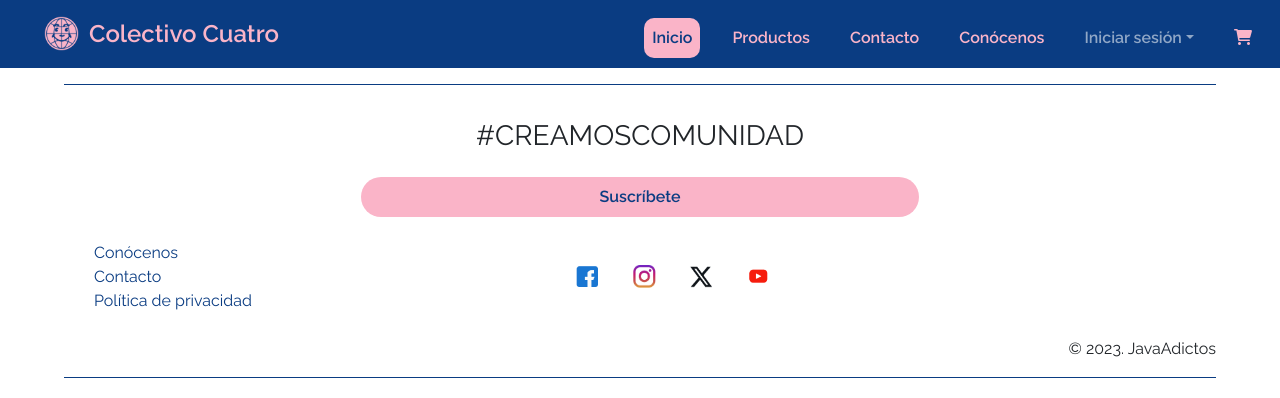
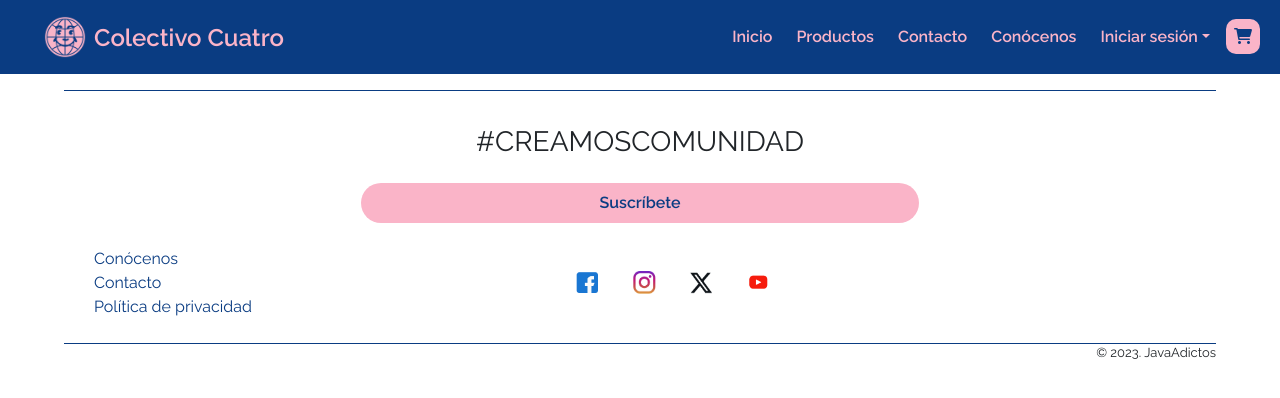
Before and after one commit to LuisRFE0/colectivo-cuatro-react, a React (Vite) app: page /colectivo-cuatro-react/carrito in a window 1280 px wide. Shown: the top 398 px of the page. Built offline with nearby package versions, Linux system fonts and the light colour scheme.

Commit message:
NavBar item active ya funciona

```diff
--- a/src/App.jsx
+++ b/src/App.jsx
@@ -23,8 +23,9 @@ export const App = () => {
                     <Route path="/colectivo-cuatro-react/productos" element={<Products />} />
                     <Route path="/colectivo-cuatro-react/contacto" element={<Contact />} />
                     <Route path="/colectivo-cuatro-react/nosotros" element={<Nosotros />} />
-                    <Route path="/colectivo-cuatro-react/sesion" element={<Login />} />
-                    <Route path="/colectivo-cuatro-react/singup" element={<Singup />} />
+                    <Route path="/colectivo-cuatro-react/login" element={<Login />} />
+                    <Route path="/colectivo-cuatro-react/signup" element={<Singup />} />
+                    <Route path="/colectivo-cuatro-react/carrito" />
 
 
                 </Routes>
--- a/src/assets/styles/footer.css
+++ b/src/assets/styles/footer.css
@@ -1,6 +1,6 @@
 
 .linea-footer {
-    margin: 1rem auto 0 auto;
+    margin: 1rem auto 1rem auto;
     border-top: 1px solid var(--azul);
     width: 90%;
     border-bottom: 1px solid var(--azul);
@@ -19,7 +19,7 @@
     border-radius: 45px;
     margin-top: 16px;
     padding: 8px;
-    font-size: 16px;
+    font-size: 16px ;
     font-style: bold;
     font-weight: 700;
     border: none;
@@ -51,7 +51,11 @@
     color: var(--azul);
 
 }
-
+.footer-copyright {
+    float: right;
+    font-size: small;
+    margin-bottom: 1rem;
+}
 
 .icon-local {
     width: 4%;
--- a/src/assets/styles/header.css
+++ b/src/assets/styles/header.css
@@ -5,59 +5,15 @@
 .navegacion {
     background-color: var(--azul) !important;
     color: white;
-
 }
 
-
-.nav-item {
-    margin: 8px 8px 0px 8px;
-    padding-left: 8px;
-}
-
-.nav-item .active {
-    background-color: var(--rosa);
-    border-radius: 10px;
-    color: var(--azul) !important;
-
-}
-
-.nav-link {
-    padding: 8px;
-    font-weight: 700;
-}
-
-
-
-.dropdown-menu {
-    margin-top: 1rem !important;
-    background-color: var(--azul);
-    padding: 0.5rem;
-    border-radius: 1rem;
-}
-
-
-.dropdown-menu li:hover {
-    background-color: var(--rosa);
-}
-
-
-
-.color-texto {
-    color: var(--rosa);
-}
-
-.color-texto:hover {
-    background-color: var(--rosa);
-    border-radius: 10px;
-    color: var(--azul);
-}
-
-.colectivo {
-    font-family: "raleway", sans-serif;
+span.colectivo {
+    text-decoration: none !important ;
+    font-family: "raleway", sans-serif!important;
     font-weight: 600;
     font-style: normal;
     font-size: 24px;
-    margin-left: 10px;
+    margin: 4px 0 0 0.5rem;
 
 }
 
@@ -70,7 +26,37 @@
     margin: 8px 0px 8px 32px;
 }
 
-.color-texto-logo:hover {
+
+#navbarNav a {
+    margin: 8px 8px 0px 8px;
+    padding-left: 8px;
+    font-weight: 700    ;
     text-decoration: none;
     color: var(--rosa);
 }
+
+
+#navbarNav a:hover {
+    background-color: var(--rosa);
+    border-radius: 10px;
+    padding: 0.5rem;
+    color: var(--azul) !important;
+}
+
+.nav-active {
+    background-color: var(--rosa);
+    border-radius: 10px;
+    padding: 0.5rem;
+    color: var(--azul) !important;
+}
+
+.dropdown-menu {
+    margin-top: 1rem !important;
+    background-color: var(--azul);
+    padding: 0.5rem;
+    border-radius: 1rem;
+}
+
+.dropdown-menu li:hover {
+    background-color: var(--rosa);
+}
--- a/src/components/Footer/Footer.jsx
+++ b/src/components/Footer/Footer.jsx
@@ -56,7 +56,7 @@ export const Footer = () => {
                 </div>
                 <br />
             </div>
-            <p style={{ textAlign: "end" }}>© 2023. JavaAdictos</p>
+            <span className='footer-copyright'>© 2023. JavaAdictos</span>
         </footer>
     )
 }
--- a/src/components/Header/Header.jsx
+++ b/src/components/Header/Header.jsx
@@ -1,18 +1,29 @@
 import '../../assets/styles/header.css'
 import logo from '../../assets/images/home/logo-carita.png';
-import { Link } from 'react-router-dom';
+import React, { useEffect, useState } from 'react';
+import { Link, useLocation } from 'react-router-dom';
 
 export const Header = () => {
+    const location = useLocation();
+    const [url, setUrl] = useState(null);
+
+    useEffect(() => {
+      setUrl(location.pathname);
+    }, [location]);
+
+    console.log(url);
+
     return (
         <>
             <header>
-                <nav className="navbar navbar-expand-lg  navegacion" data-bs-theme="dark">
+             <nav className="navbar navbar-expand-lg  navegacion" data-bs-theme="dark">
                     <div className="container-fluid">
-                        <Link className="color-texto-logo" to='/colectivo-cuatro-react/'>
-                            <img src={logo} alt="Logo" width="35" height="35"
+
+                    <Link to="/colectivo-cuatro-react" className='color-texto-logo'>
+                            <img src={logo} alt="Logo" width="42" height="42"
                                 className="d-inline-block align-text-top" />
                             <span className="colectivo">Colectivo Cuatro</span>
-                        </Link>
+                    </Link>
                         <button className="navbar-toggler" type="button" data-bs-toggle="collapse" data-bs-target="#navbarNav"
                             aria-controls="navbarNav" aria-expanded="false" aria-label="Toggle navigation">
                             <span className="navbar-toggler-icon"></span>
@@ -20,19 +31,19 @@ export const Header = () => {
                         <div className="collapse navbar-collapse justify-content-end" id="navbarNav">
                             <ul className="navbar-nav">
                                 <li className="nav-item">
-                                    <Link className="nav-link color-texto active" to='/colectivo-cuatro-react/'>Inicio</Link>
+                                    <Link to="/colectivo-cuatro-react" className={url === "/colectivo-cuatro-react" ? "nav-active" : ""}>Inicio</Link>
                                 </li>
                                 <li className="nav-item">
-                                    <Link className="nav-link color-texto" to='/colectivo-cuatro-react/productos'> Productos</Link>
+                                    <Link to="/colectivo-cuatro-react/productos" className={url === "/colectivo-cuatro-react/productos" ? "nav-active" : ""}> Productos</Link>
                                 </li>
                                 <li className="nav-item">
-                                    <Link className="nav-link color-texto" to='/colectivo-cuatro-react/contacto'>Contacto</Link>
+                                    <Link to="/colectivo-cuatro-react/contacto" className={url === "/colectivo-cuatro-react/contacto" ? "nav-active" : ""}>Contacto</Link>
                                 </li>
                                 <li className="nav-item">
-                                    <Link className="nav-link color-texto" to='/colectivo-cuatro-react/nosotros'>Conócenos</Link>
+                                    <Link Link to="/colectivo-cuatro-react/nosotros" className={url === "/colectivo-cuatro-react/nosotros" ? "nav-active" : ""}>Conócenos</Link>
                                 </li>
                                 <li className="nav-item dropdown">
-                                    <Link to='/colectivo-cuatro-react/sesion' id="item-1" className="nav-link dropdown-toggle"
+                                    <Link to='/colectivo-cuatro-react/login' id="item-1" className="nav-NavLink dropdown-toggle"
                                         role="button" aria-expanded="false" >
                                         Iniciar sesión
                                     </Link>
@@ -42,7 +53,7 @@ export const Header = () => {
                                     </ul>
                                 </li>
                                 <li className="nav-item">
-                                    <Link to='/colectivo-cuatro-react/carrito' className="nav-link color-texto"><i
+                                    <Link to="/colectivo-cuatro-react/carritp" className={url === "/colectivo-cuatro-react/carrito" ? "nav-active" : ""}><i
                                         className="fa-solid fa-cart-shopping"></i></Link>
                                 </li>
                             </ul>
```
